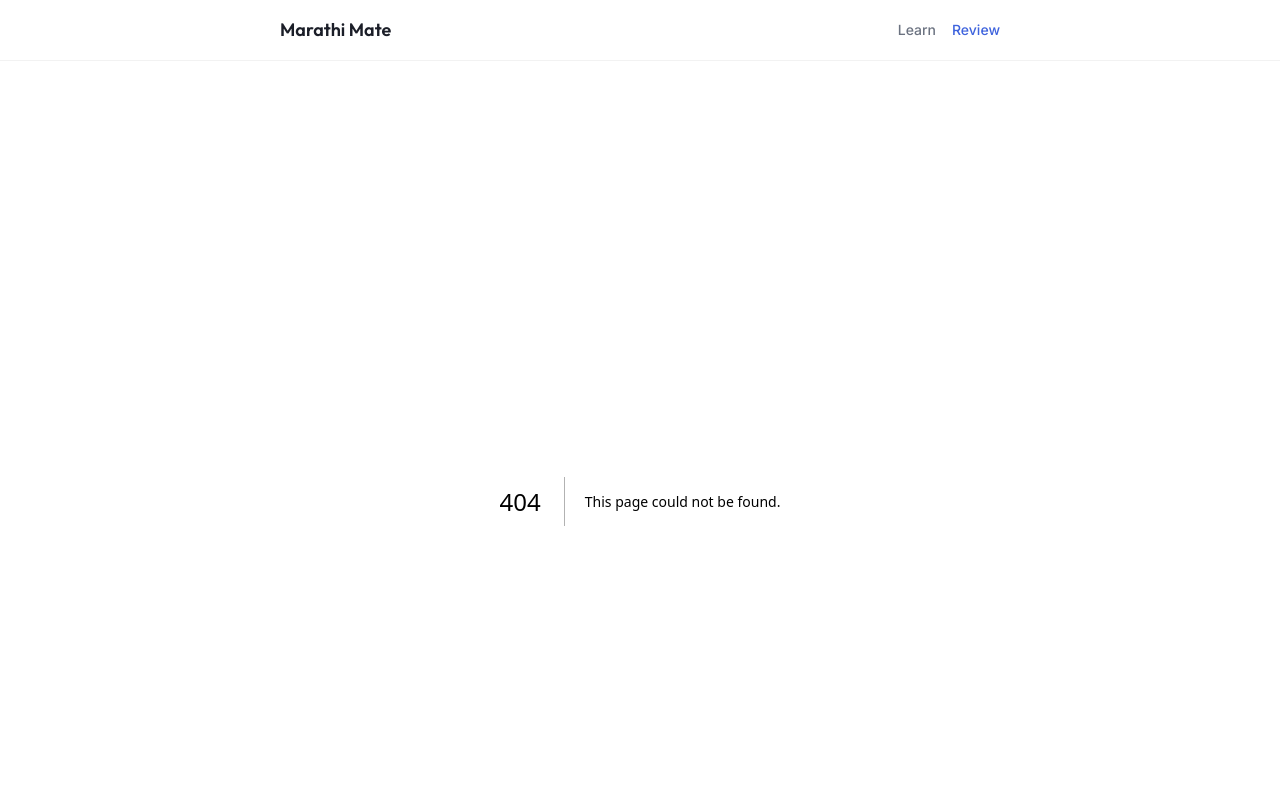
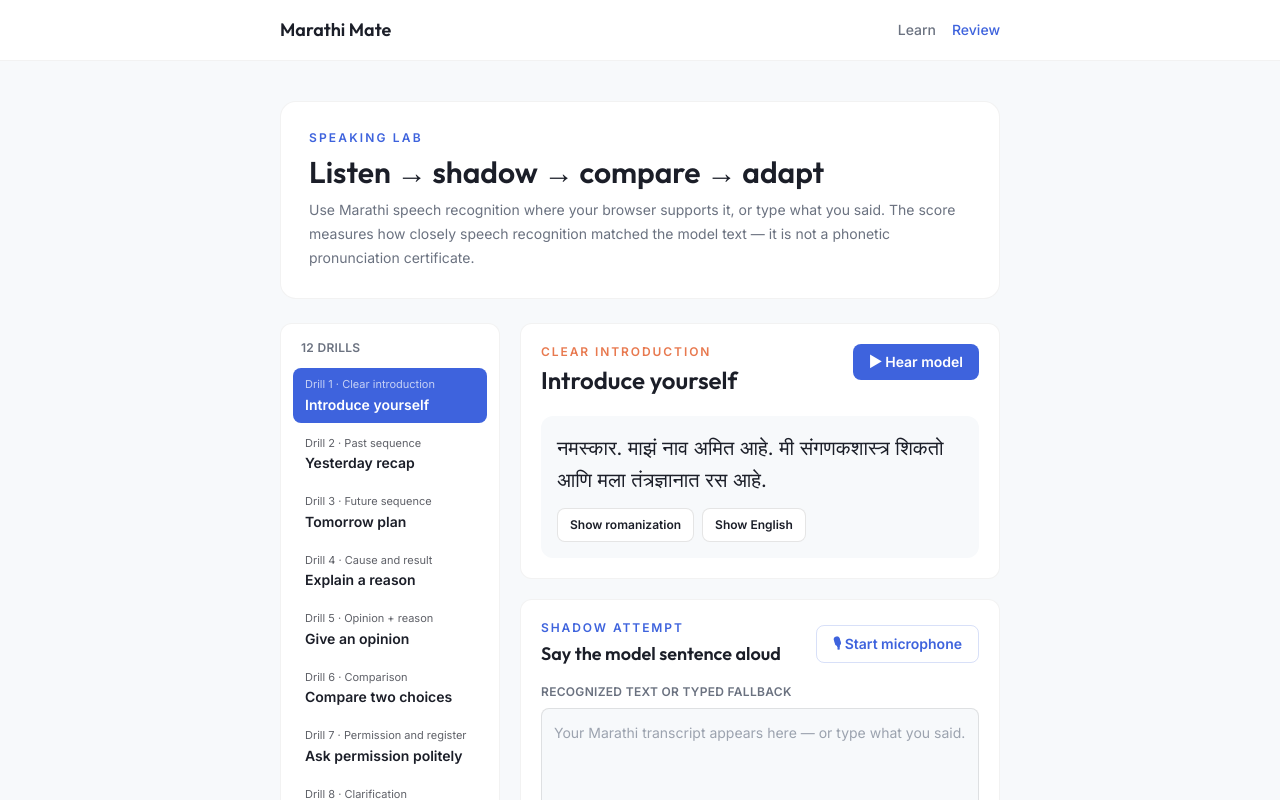
Before and after one commit to sushan5140/Raghay, a Next.js app: page /speaking in a window 1280 px wide. Before the commit this address had no page. Shown: the top 800 px of the page. Built offline with nearby package versions, Linux system fonts and the light colour scheme.

Commit message:
Add speaking lab route

```diff
--- /dev/null
+++ b/app/speaking/page.tsx
@@ -0,0 +1,5 @@
+import SpeakingLab from "@/components/SpeakingLab";
+
+export default function SpeakingPage() {
+  return <SpeakingLab />;
+}
```
